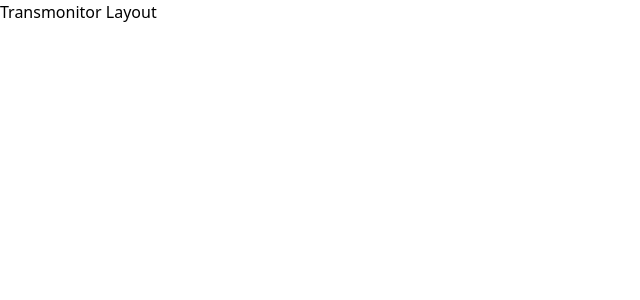
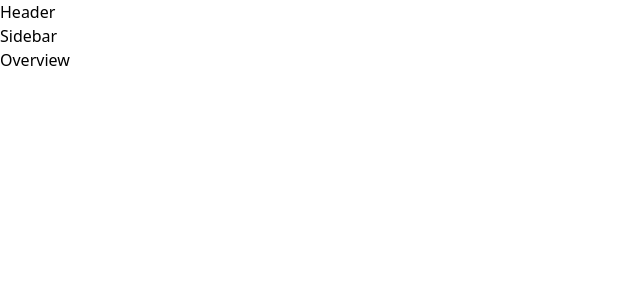
Before and after one commit to siccoo/mintyn-transmonitor, a React (Create React App) app: page / in a window 1280 px wide. Shown: the top 300 px of the page, without its empty margins (0-640 px from the left). Built offline with nearby package versions, Linux system fonts and the light colour scheme.

Commit message:
created a barebones of Layout.jsx, Header.jsx, Sidebar.jsx, Overview.jsx

```diff
--- /dev/null
+++ b/src/components/Header.jsx
@@ -0,0 +1,9 @@
+import React from 'react'
+
+const Header = () => {
+  return (
+    <div>Header</div>
+  )
+}
+
+export default Header;
--- a/src/components/Layout.jsx
+++ b/src/components/Layout.jsx
@@ -1,9 +1,25 @@
-import React from 'react'
+import React from 'react';
+import OverView from '../pages/Overview';
+import Header from './Header';
+import Sidebar from './Sidebar';
 
 const Layout = () => {
   return (
-    <div>Transmonitor Layout</div>
-  )
-}
+    <div className='overflow-hidden h-screen'>
+      <Header />
 
-export default Layout
+      <main className='flex h-screen w-full'>
+        <div className='hidden md:block w-[260px] h-full bg-white !scrollbar-thin !scrollbar-track-transparent !scrollbar-thumb-grey'>
+          <Sidebar />
+        </div>
+
+        <section className='w-full md:w-[calc(100vw - 260px)] h-full !scrollbar-thin !scrollbar-track-transparent !scrollbar-thumb-grey pb-12 bg-outletBackground'>
+          {' '}
+          <OverView />
+        </section>
+      </main>
+    </div>
+  );
+};
+
+export default Layout;
--- /dev/null
+++ b/src/components/Sidebar.jsx
@@ -0,0 +1,9 @@
+import React from 'react'
+
+const Sidebar = () => {
+  return (
+    <div>Sidebar</div>
+  )
+}
+
+export default Sidebar;
--- /dev/null
+++ b/src/pages/Overview.jsx
@@ -0,0 +1,9 @@
+import React from 'react'
+
+const Overview = () => {
+  return (
+    <div>Overview</div>
+  )
+}
+
+export default Overview;
```
